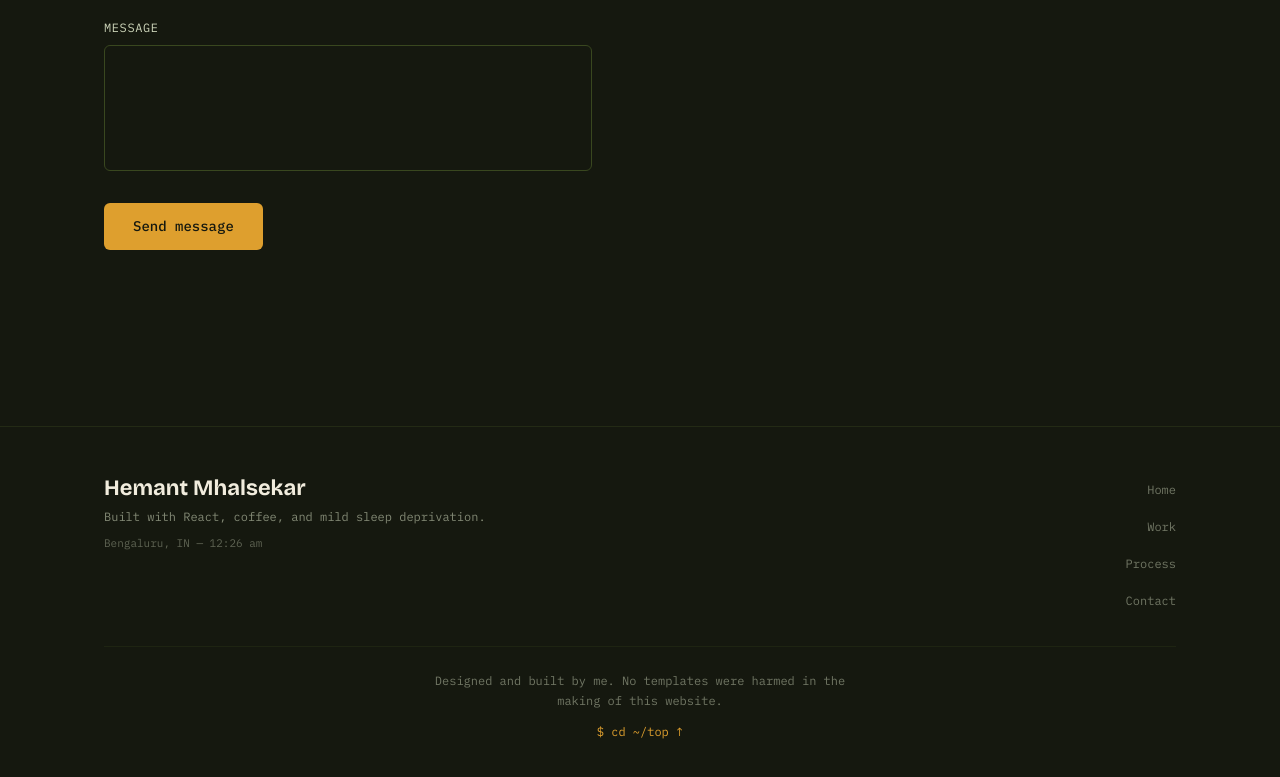
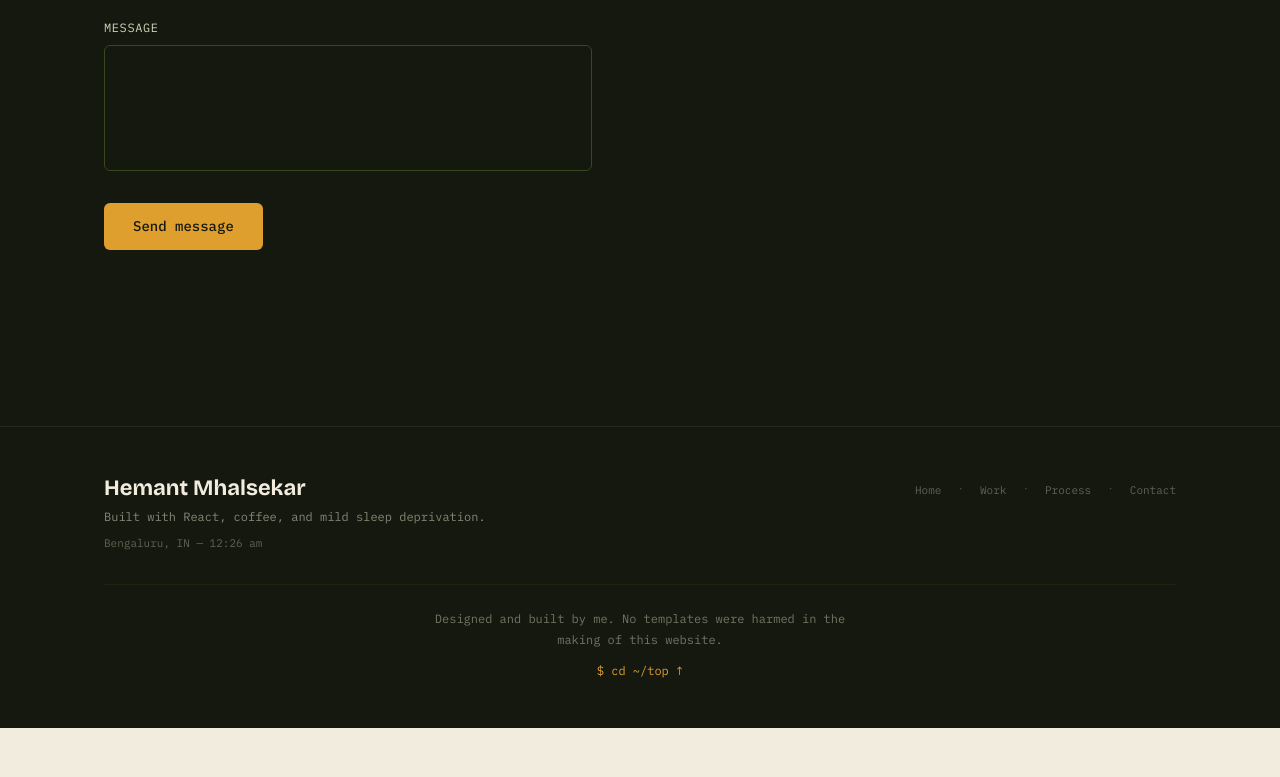
Before and after one commit to Hemant-Mhalsekar/Hemant-Portfolio, a React (Vite) app: page / in a window 1280 px wide. Shown: the part 7688-8465 px from the top of the page. After the commit the page ends 8416 px from the top, so only its background shows below. Built offline with nearby package versions, Linux system fonts and the light colour scheme.

Commit message:
Footer updated

```diff
--- a/src/components/Footer.jsx
+++ b/src/components/Footer.jsx
@@ -67,17 +67,22 @@ const Footer = () => {
           {/* Right column — nav links (hidden on small screens, inline row on md+) */}
           <nav aria-label="Footer navigation">
             {/* Desktop: vertical stack */}
-            <ul className="hidden md:flex md:flex-col md:items-end gap-2.5">
-              {NAV_LINKS.map(({ label, sectionId }) => (
-                <li key={sectionId}>
+            <ul className="hidden md:flex md:flex-row md:items-center gap-4">
+              {NAV_LINKS.map(({ label, sectionId }, i) => (
+                <React.Fragment key={sectionId}>
+                  {i > 0 && (
+                    <li aria-hidden="true" className="text-[#CBD3B8] opacity-25 select-none" style={{ fontFamily: "'IBM Plex Mono', monospace", fontSize: '11px' }}>·</li>
+                  )}
+                  <li>
                     <button
                       onClick={() => scrollTo(sectionId)}
-                    className="text-[#CBD3B8] opacity-50 hover:opacity-100 hover:text-[#DE9F2E] transition-all duration-200"
-                    style={{ fontFamily: "'IBM Plex Mono', monospace", fontSize: '12px', background: 'none', border: 'none', cursor: 'pointer', padding: 0 }}
+                      className="text-[#CBD3B8] opacity-40 hover:opacity-100 hover:text-[#DE9F2E] transition-all duration-200"
+                      style={{ fontFamily: "'IBM Plex Mono', monospace", fontSize: '11px', background: 'none', border: 'none', cursor: 'pointer', padding: 0 }}
                     >
                       {label}
                     </button>
                   </li>
+                </React.Fragment>
               ))}
             </ul>
             {/* Mobile: horizontal row */}
```
Lines whose indentation alone changed are shown as unchanged.
